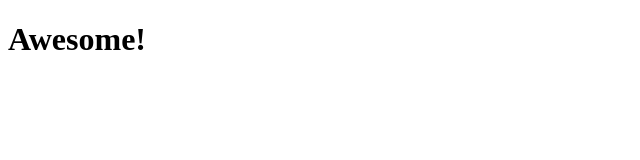
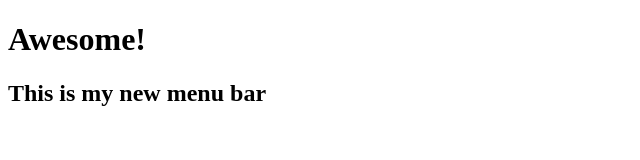
Before and after one commit to shannonjen/class_git, a plain HTML site: page index.html in a window 1280 px wide. Shown: the whole page, without its empty margins (0-640 px from the left). Drawn offline with Linux system fonts and the light colour scheme.

Commit message:
add menu bar

```diff
--- a/index.html
+++ b/index.html
@@ -6,6 +6,7 @@
 </head>
 <body>
 	<h1>Awesome!</h1>
+	<h2>This is my new menu bar</h2>
 
 </body>
 </html>
```
